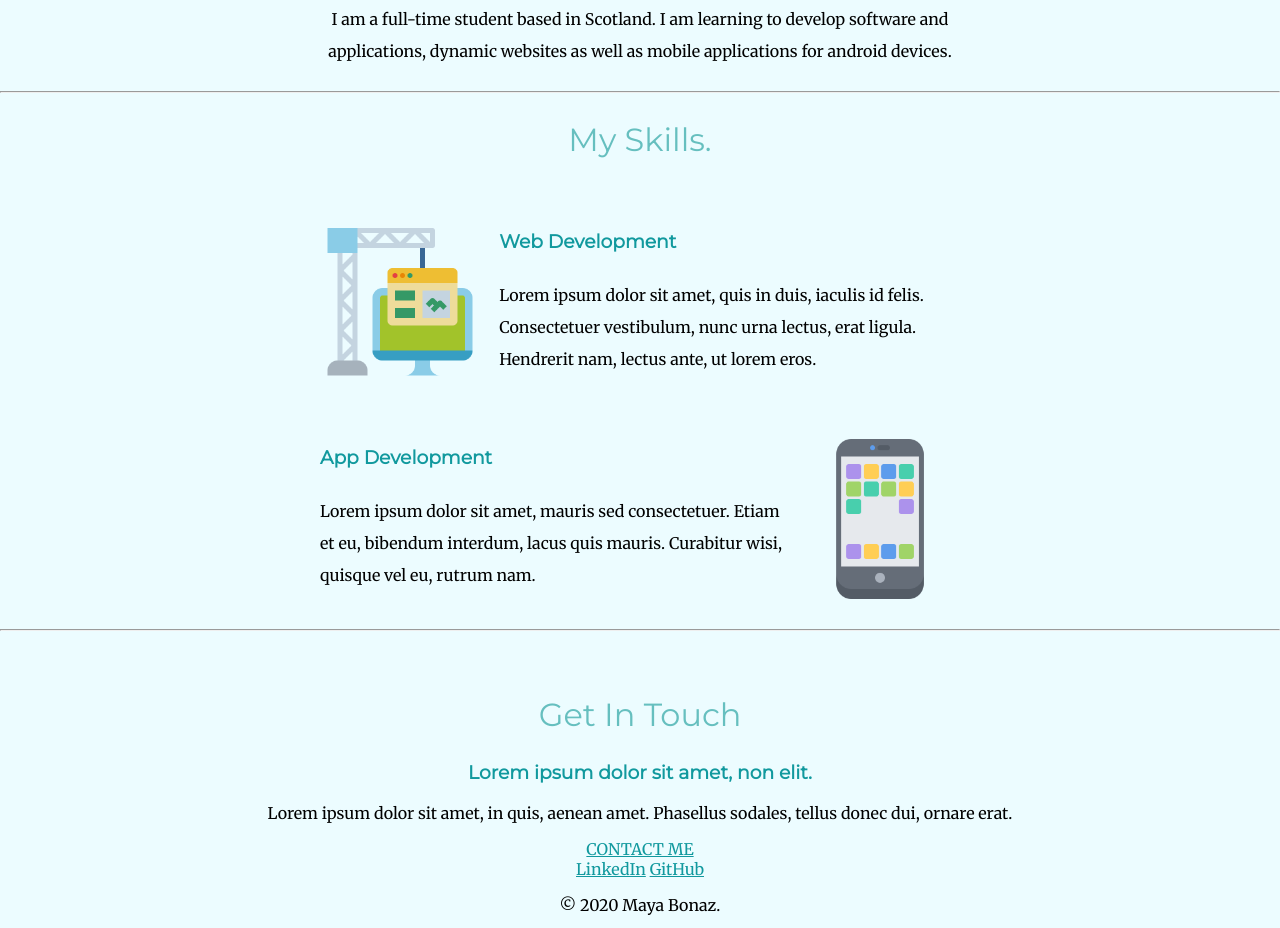
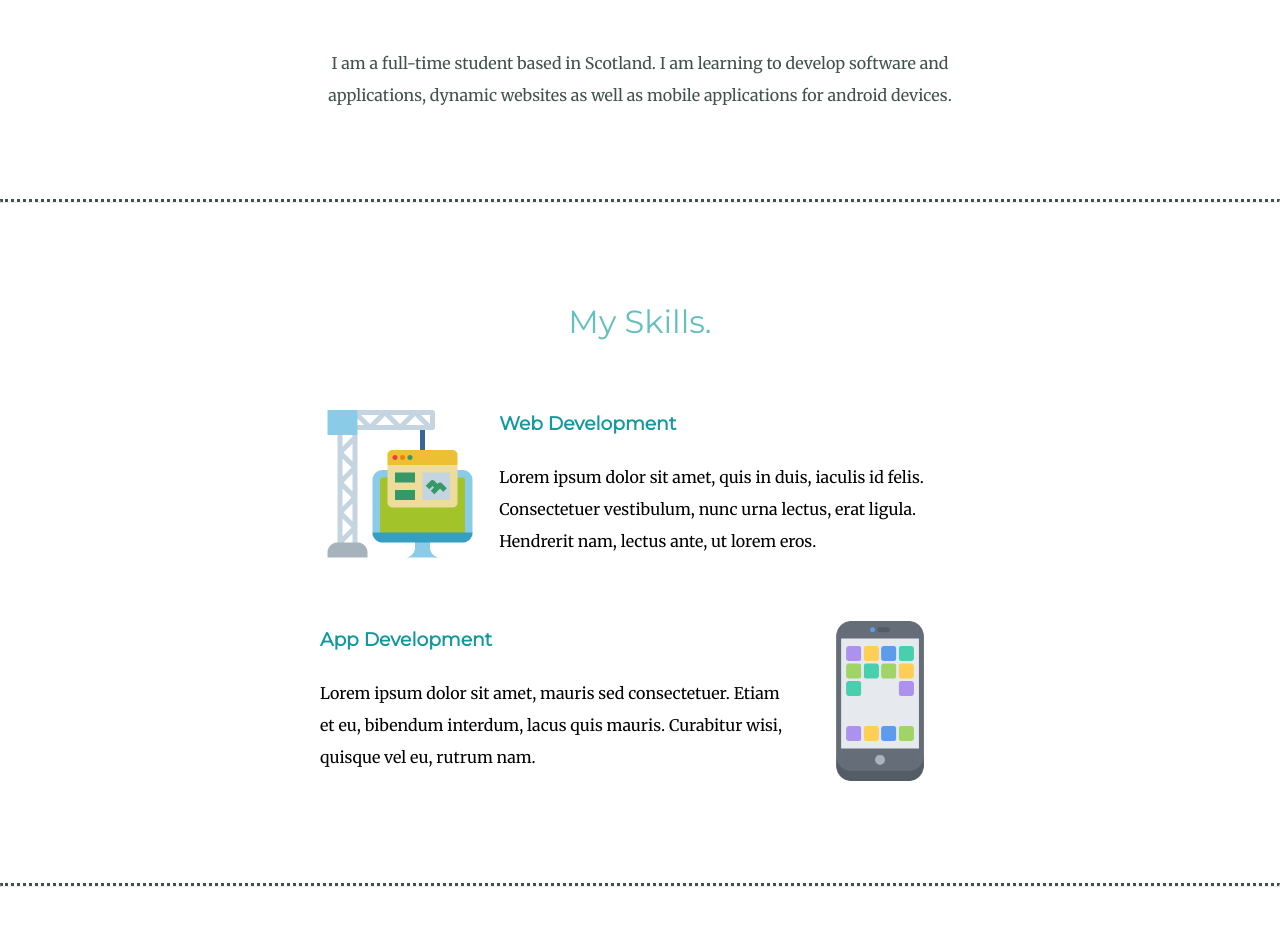
Before and after one commit to mayabonaz/my-page, a plain HTML site: page index.html in a window 1280 px wide. Shown: the part 1067-1995 px from the top of the page. Drawn offline with Linux system fonts and the light colour scheme.

Commit message:
style edit elements

```diff
--- a/css/styles.css
+++ b/css/styles.css
@@ -31,22 +31,42 @@ a {
 .top-container {
   position: relative;
   padding-top: 200px;
+  background-color: #eaf6f6;
+}
+
+.profile {
+  padding-bottom: 5%;
 }
 
 .round-image {
   border-radius: 50%;
-  margin-top: 20px;
+  margin-top: 5%;
   width: 8.5em;
   height: 8em;
 }
 
+.intro-text {
+  color: #40514e;
+}
+
+.skills {
+  padding-top: 5%;
+  padding-bottom: 5%;
+}
+
+hr {
+  border-top: 3px dotted #40514e;
+}
+
 
 .middle-container {
-
+  background-color: #fff;
+  padding-bottom: 10%;
 }
 
 .bottom-container {
-
+  background-color: #66bfbf;
+  position: relative;
 }
 
 .profile p {
@@ -80,10 +100,6 @@ a {
   margin-top: 5%;
 }
 
-.dev {
-  text-decoration: underline;
-}
-
 .top-cloud {
   position: absolute;
   top: 150px;
@@ -96,6 +112,44 @@ a {
   bottom: 300px;
 }
 
+.contact-me {
+  position: relative;
+}
+
+.btn {
+  top: 150%;
+  position: absolute;
+  left: 46%;
+  text-decoration: none;
+  background-color: #11999E;
+  font-weight: 500;
+  border: solid #11999E 1px;
+  display: inline-block;
+  box-shadow: 1px 1px 10px 0 #5B6363;
+  border-radius: 5px;
+  padding: 10px;
+  color: #FFFFFF;
+  text-align: center;
+}
+
+.footer-link {
+  display: inline-block;
+  margin-top: 3%;
+  margin-left: 2%;
+  margin-right: 2%;
+  color: #fff;
+  text-decoration: none;
+}
+
+.copyright-text {
+  color: #EAF6F6;
+  margin-top: 3%;
+}
+
 .small {
   font-size: 10px;
+  position: relative;
+  bottom: 40px;
+  display: flex;
+  padding-left: 20px;
 }
--- a/index.html
+++ b/index.html
@@ -19,7 +19,7 @@
       <div class="profile">
         <img class="round-image" src="images/1.png" alt="profile-image">
         <h2>Hello.</h2>
-        <p>I am a full-time student based in Scotland. I am learning to develop software and applications, dynamic websites as well as mobile applications for android devices.</p>
+        <p class="intro-text">I am a full-time student based in Scotland. I am learning to develop software and applications, dynamic websites as well as mobile applications for android devices.</p>
       </div>
       <hr>
       <div class="skills">
@@ -47,10 +47,11 @@
 
     <div class="bottom-container">
       <a class="footer-link" href="https://www.linkedin.com/in/mbonaz/">LinkedIn</a>
+      <a class="footer-link" href="https://twitter.com/Moohayyo">Twitter</a>
       <a class="footer-link" href="https://github.com/mayabonaz">GitHub</a>
-      <p>© 2020 Maya Bonaz.</p>
-      <div class="small">Icons made by <a href="https://www.flaticon.com/authors/ultimatearm" title="ultimatearm">ultimatearm</a> from <a href="https://www.flaticon.com/" title="Flaticon">www.flaticon.com</a></div>
-      <div class="small">Icons made by <a href="https://www.flaticon.com/free-icon/apps_2006027" title="Nikita Golubev">Nikita Golubev</a> from <a href="https://www.flaticon.com/" title="Flaticon">www.flaticon.com</a></div>
+      <p class="copyright-text">© 2020 Maya Bonaz.</p>
+      <div class="small">Icons made by <a href="https://www.flaticon.com/authors/ultimatearm" title="ultimatearm"> ultimatearm</a> from <a href="https://www.flaticon.com/" title="Flaticon">www.flaticon.com</a></div>
+      <div class="small">Icons made by <a href="https://www.flaticon.com/free-icon/apps_2006027" title="Nikita Golubev"> Nikita Golubev</a> from <a href="https://www.flaticon.com/" title="Flaticon">www.flaticon.com</a></div>
     </div>
 
 
```
